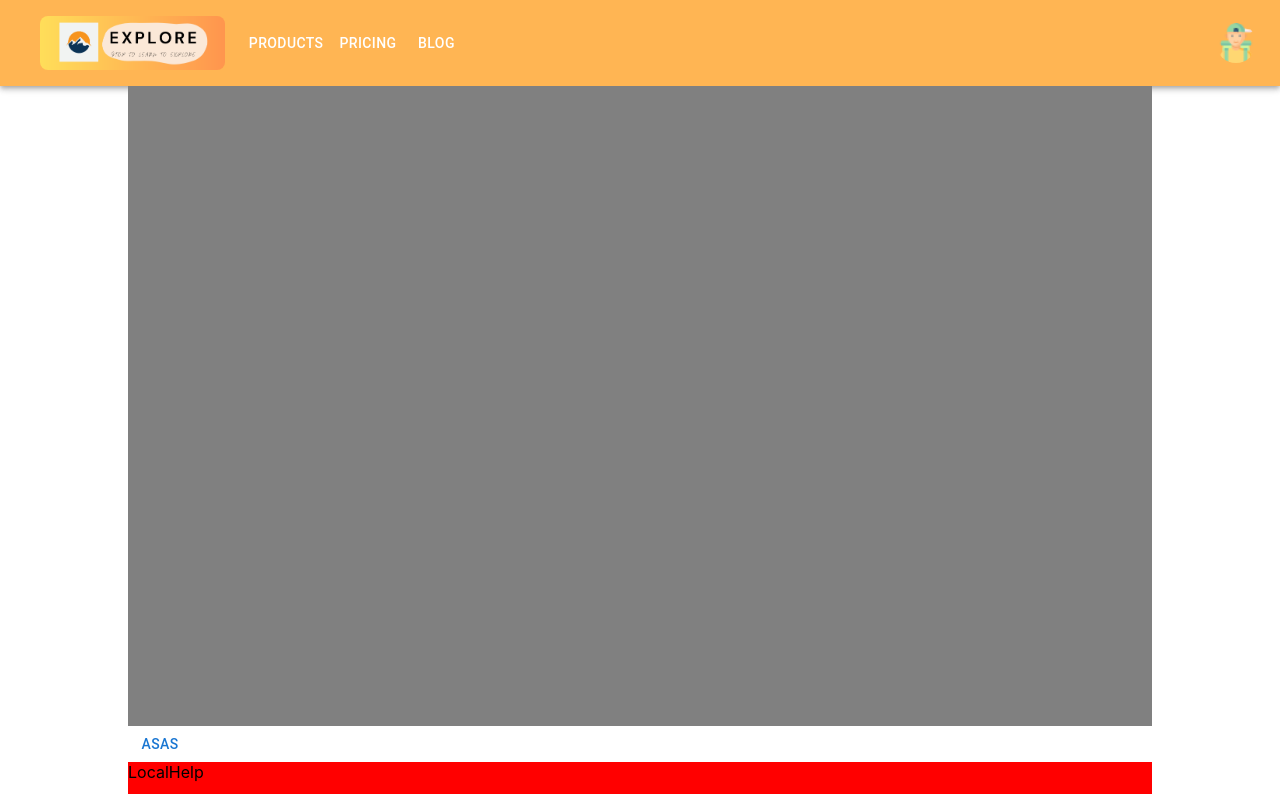
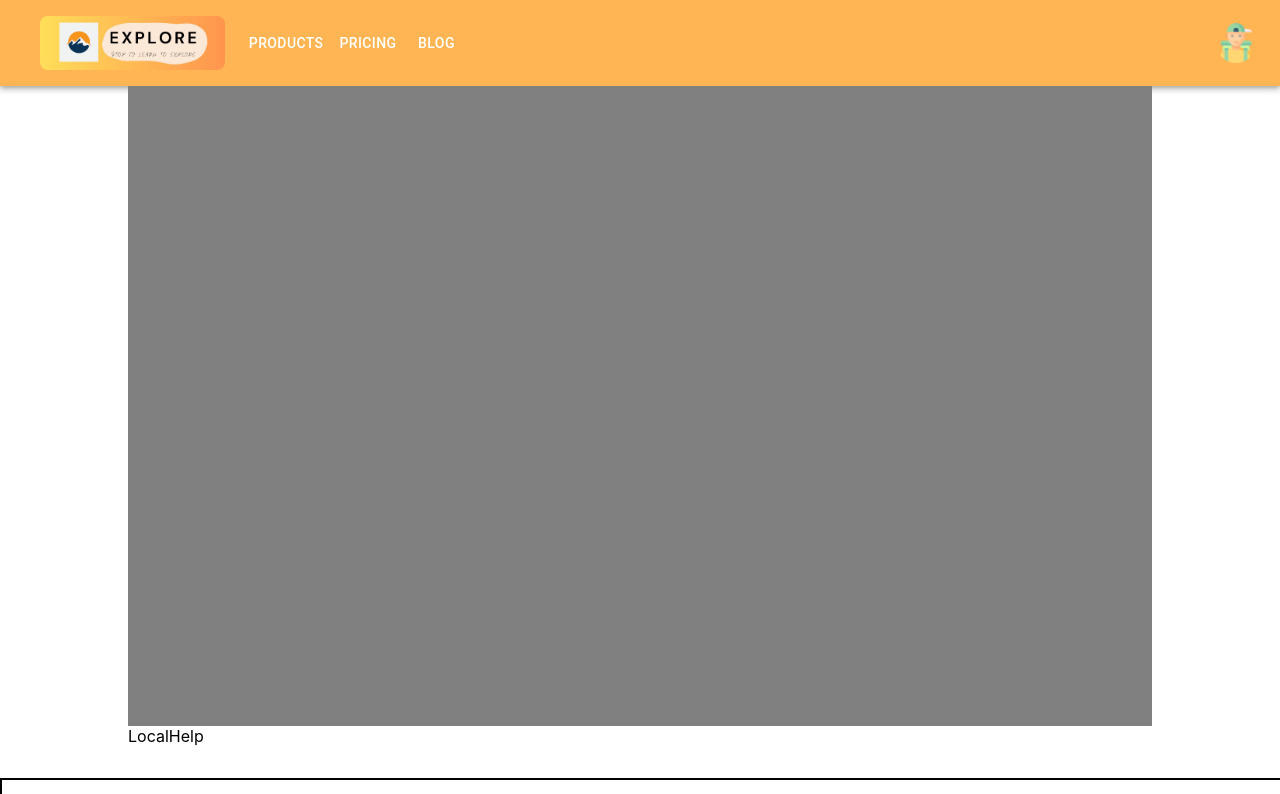
Before and after one commit to sandeepbisht22/Explore, a React (Create React App) app in the folder client/: page /place/local-help in a window 1280 px wide. Shown: the top 794 px of the page. Built offline with nearby package versions, Linux system fonts and the light colour scheme.

Commit message:
removed unwanted data

```diff
--- a/client/src/component/pages/Landing/AboutState/AboutStateBox.tsx
+++ b/client/src/component/pages/Landing/AboutState/AboutStateBox.tsx
@@ -25,7 +25,6 @@ const AboutStateBox = (props: Props) => {
       </Typography>
       <Box margin="1rem">
         <Grid container spacing={1}>
-          z
           <Grid item xs={6}>
             <Item>
               <Box display="flex" alignItems={"center"}>
--- a/client/src/component/pages/Place/LocalHelp/LocalHelp.tsx
+++ b/client/src/component/pages/Place/LocalHelp/LocalHelp.tsx
@@ -1,11 +1,9 @@
+import Box from "@mui/material/Box";
+
 type Props = {};
 
 const LocalHelp = (props: Props) => {
-  return (
-    <div style={{ height: "100rem", backgroundColor: "red", width: "100%" }}>
-      LocalHelp
-    </div>
-  );
+  return <Box>LocalHelp</Box>;
 };
 
 export default LocalHelp;
--- a/client/src/component/pages/Place/PlaceCommon.tsx
+++ b/client/src/component/pages/Place/PlaceCommon.tsx
@@ -1,16 +1,11 @@
-import Typography from "@mui/material/Typography";
-import Button from "@mui/material/Button";
 import Box from "@mui/material/Box";
-import { Outlet, useNavigate } from "react-router-dom";
+import { Outlet } from "react-router-dom";
 type Props = {};
 
 const PlaceCommon = (props: Props) => {
-  const navigate = useNavigate();
-
   return (
     <Box>
       <Box height="40rem" bgcolor={"grey"}></Box>
-      <Button onClick={() => navigate("local-help")}>asas</Button>
       <Outlet />
     </Box>
   );
```
